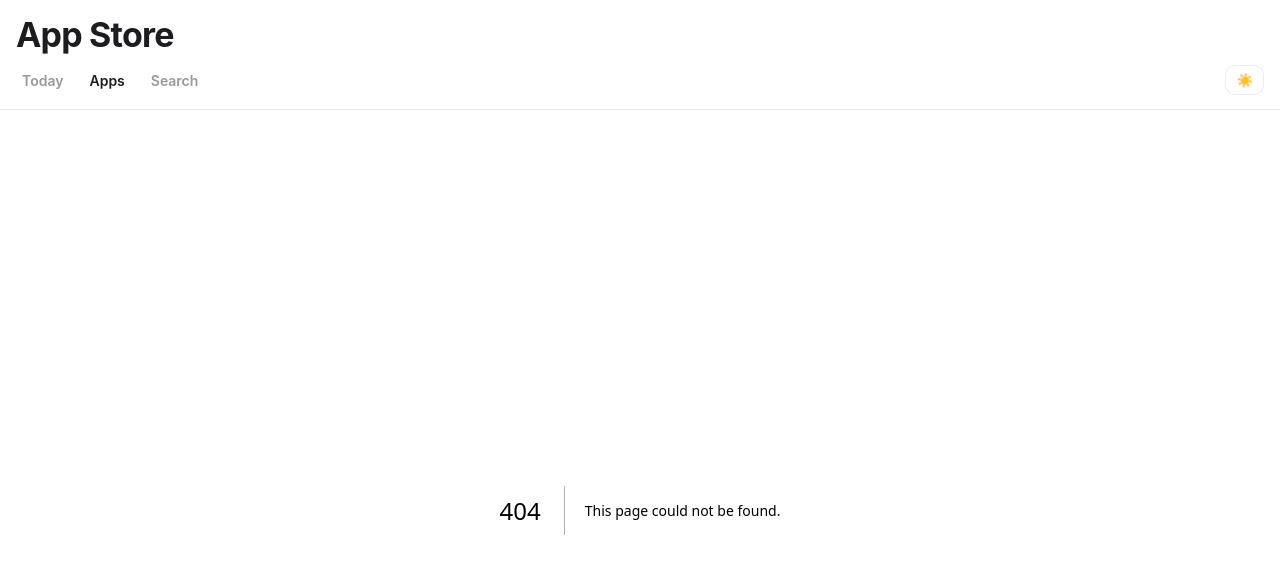
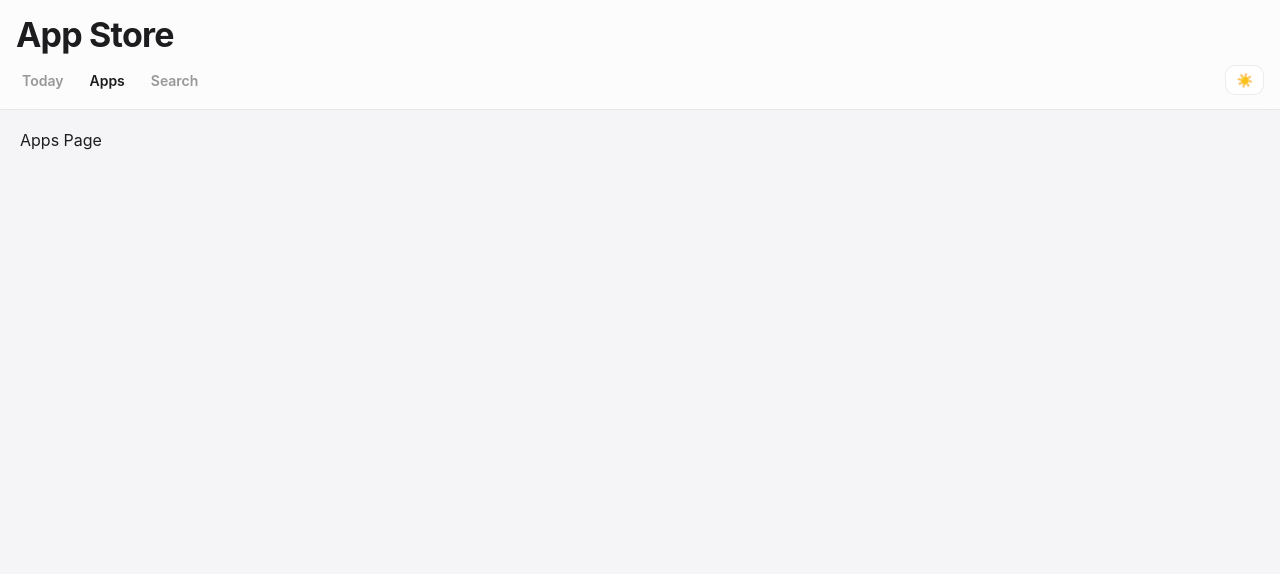
Before and after one commit to idea-ai-labs/widgets, a Next.js app: page /apps in a window 1280 px wide. Before the commit this address had no page. Shown: the top 574 px of the page. Built offline with nearby package versions, Linux system fonts and the light colour scheme.

Commit message:
Create page.tsx

```diff
--- /dev/null
+++ b/app/apps/page.tsx
@@ -0,0 +1,3 @@
+export default function AppsPage() {
+  return <div style={{ padding: 20 }}>Apps Page</div>;
+}
```
